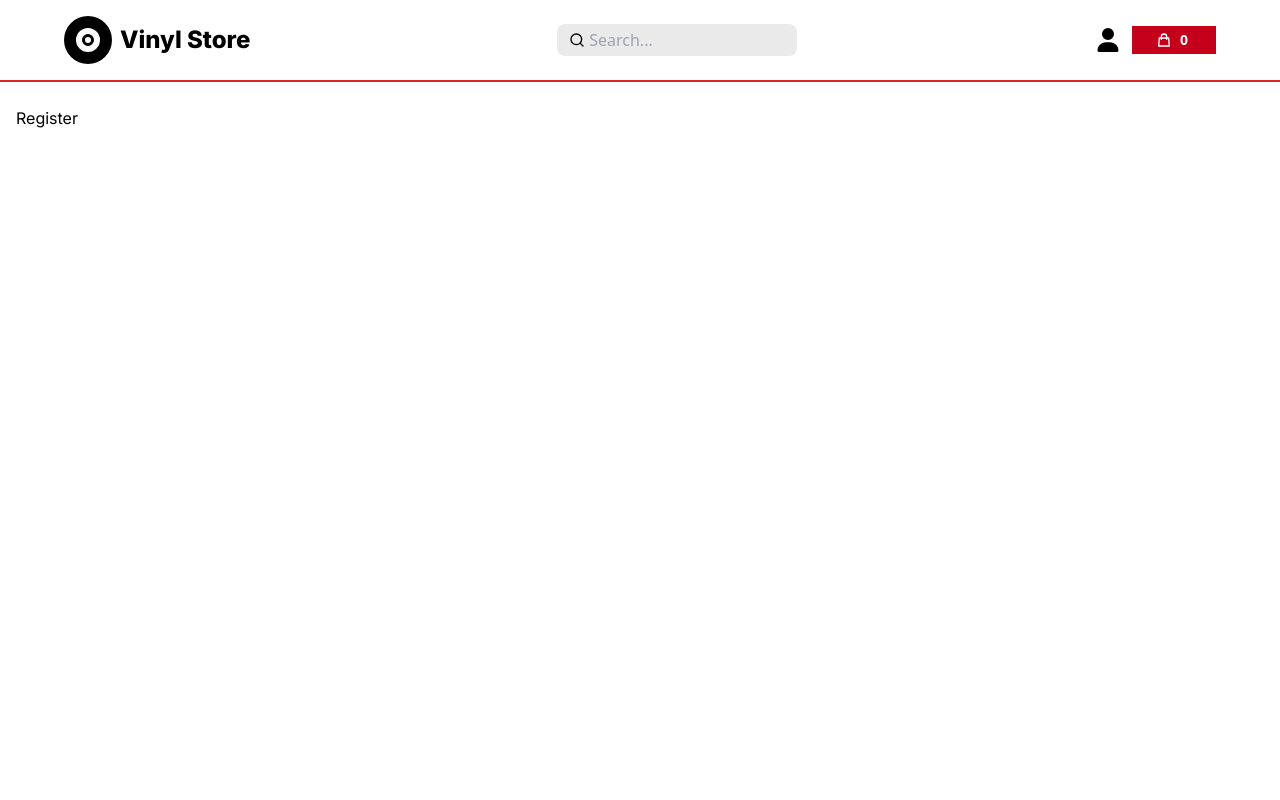
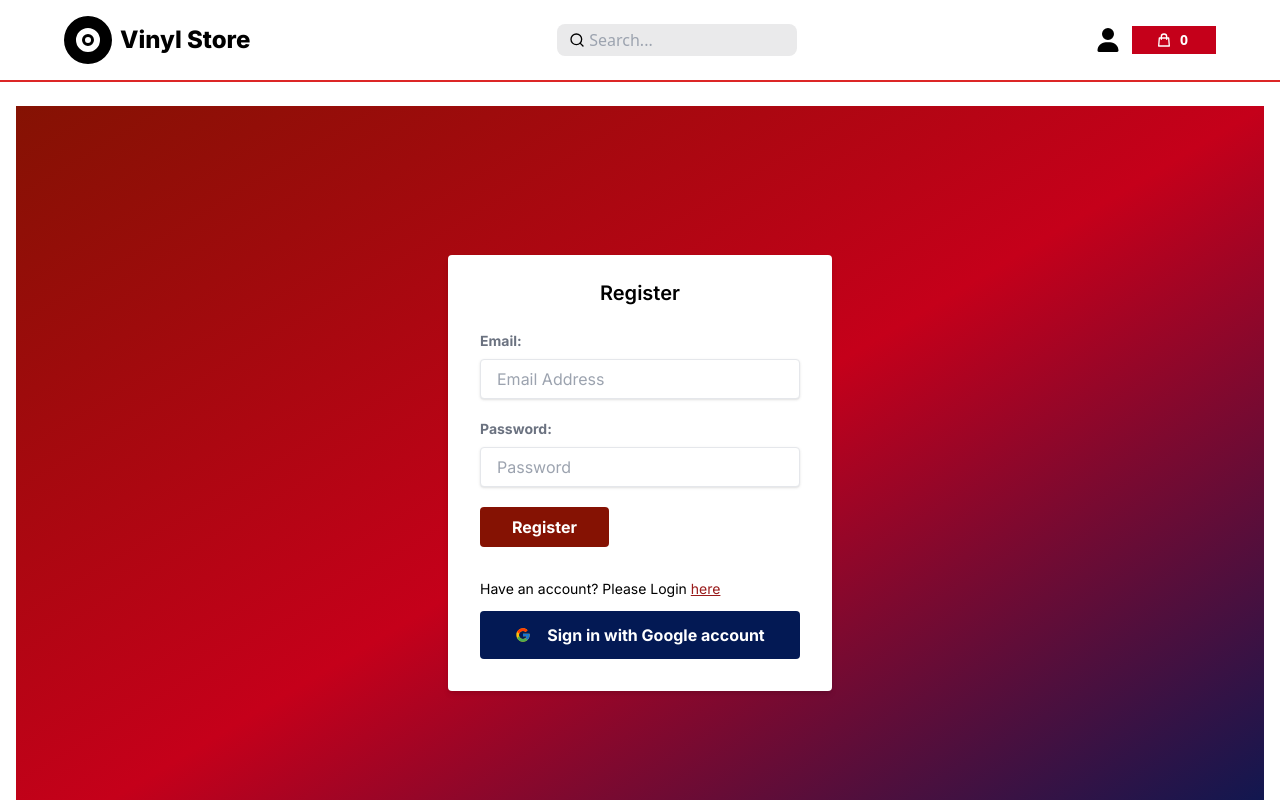
Before and after one commit to KrunoMirkovski/Vinil-Store-App, a React (Vite) app in the folder frontend/: page /register in a window 1280 px wide. Shown: the top 800 px of the page. Built offline with nearby package versions, Linux system fonts and the light colour scheme.

Commit message:
Instaling React Hook Form, setting the basics for the sign in form logic and create the register form

```diff
--- a/frontend/package.json
+++ b/frontend/package.json
@@ -12,6 +12,7 @@
   "dependencies": {
     "react": "^18.3.1",
     "react-dom": "^18.3.1",
+    "react-hook-form": "^7.54.2",
     "react-icons": "^5.4.0",
     "react-router-dom": "^7.1.1",
     "swiper": "^11.2.1"
--- a/frontend/src/components/Login.jsx
+++ b/frontend/src/components/Login.jsx
@@ -1,24 +1,54 @@
 import { Link } from "react-router-dom"
+import { FcGoogle } from "react-icons/fc";
+import { useState } from "react";
+import { useForm } from "react-hook-form"
+
 
 const Login = () => {
+
+    const [message, setMessage] = useState("")
+    const {
+        register,
+        handleSubmit,
+        watch,
+        formState: { errors },
+      } = useForm()
+
+      const onSubmit = (data) => console.log(data)
+
+      const handleGoogleSignIn = async () => {
+      }
+
   return (
     <div className='h-[calc(100vh-50px)] flex justify-center items-center bg-gradient-to-br from-[#851203] via-[#C5001A] to-[#031954]'>
          <div className='w-full max-w-sm mx-auto bg-white shadow-md rounded px-8 pt-6 pb-8 mb-4'>
             <h2 className='text-xl flex justify-center font-semibold mb-6'>Login</h2>
-            <form>
+            <form onSubmit={handleSubmit(onSubmit)}>
                 <div className="mb-5">
                     <label className="block text-gray-500 text-sm font-bold mb-2" htmlFor="email">Email:</label>
-                    <input type="email" name="email" id="email" placeholder="Email Address" className="shadow appearance-none border rounded w-full py-2 px-4 leading-snug focus:outline-none focus:shadow"/>
+                    <input {...register("email", { required: true })} type="email" name="email" id="email" placeholder="Email Address" className="shadow appearance-none border rounded w-full py-2 px-4 leading-snug focus:outline-none focus:shadow"/>
                 </div>
                 <div className="mb-5">
                     <label className="block text-gray-500 text-sm font-bold mb-2" htmlFor="password">Password:</label>
-                    <input type="password" name="password" id="password" placeholder="Password" className="shadow appearance-none border rounded w-full py-2 px-4 leading-snug focus:outline-none focus:shadow"/>
+                    <input  {...register("password", { required: true })} type="password" name="password" id="password" placeholder="Password" className="shadow appearance-none border rounded w-full py-2 px-4 leading-snug focus:outline-none focus:shadow"/>
                 </div>
+                {
+                    message && <p className='text-red-400 text-sm italic mb-3'>{message}</p>
+                }
                 <div>
                     <button className="bg-primary hover:bg-secondary text-white font-bold py-2 px-8 rounded focus:outline-none">Login</button>
                 </div>
             </form>
-            <p className='align-baseline font-normal mt-3 text-sm'>Don't have an account yet? Register <Link to="/register" className="text-red-800 hover:text-red-500 underline">here</Link> </p>
+            <p className='align-baseline font-normal mt-8 mb-3 text-sm'>Don't have an account yet? Register <Link to="/register" className="text-red-800 hover:text-red-500 underline">here</Link> </p>
+
+            {/* sign in with google*/}
+
+            <div>
+                <button onClick={handleGoogleSignIn}
+                className='w-full flex flex-wrap gap-1 items-center justify-center bg-favorite hover:bg-secondary text-white font-bold py-3 px-3 rounded focus:outline-none'>
+                <FcGoogle  className='mr-3'/> Sign in with Google account
+                </button>
+            </div>
          </div>
     </div>
   )
--- a/frontend/src/components/Register.jsx
+++ b/frontend/src/components/Register.jsx
@@ -1,7 +1,55 @@
+import { Link } from "react-router-dom"
+import { FcGoogle } from "react-icons/fc";
+import { useState } from "react";
+import { useForm } from "react-hook-form"
 
 const Register = () => {
+
+      const [message, setMessage] = useState("")
+      const {
+          register,
+          handleSubmit,
+          watch,
+          formState: { errors },
+        } = useForm()
+
+        const onSubmit = (data) => console.log(data)
+
+        const handleGoogleSignIn = async () => {
+        }
+
   return (
-    <div>Register</div>
+    <div className='h-[calc(100vh-50px)] flex justify-center items-center bg-gradient-to-br from-[#851203] via-[#C5001A] to-[#031954]'>
+         <div className='w-full max-w-sm mx-auto bg-white shadow-md rounded px-8 pt-6 pb-8 mb-4'>
+            <h2 className='text-xl flex justify-center font-semibold mb-6'>Register</h2>
+            <form onSubmit={handleSubmit(onSubmit)}>
+                <div className="mb-5">
+                    <label className="block text-gray-500 text-sm font-bold mb-2" htmlFor="email">Email:</label>
+                    <input {...register("email", { required: true })} type="email" name="email" id="email" placeholder="Email Address" className="shadow appearance-none border rounded w-full py-2 px-4 leading-snug focus:outline-none focus:shadow"/>
+                </div>
+                <div className="mb-5">
+                    <label className="block text-gray-500 text-sm font-bold mb-2" htmlFor="password">Password:</label>
+                    <input  {...register("password", { required: true })} type="password" name="password" id="password" placeholder="Password" className="shadow appearance-none border rounded w-full py-2 px-4 leading-snug focus:outline-none focus:shadow"/>
+                </div>
+                {
+                    message && <p className='text-red-400 text-sm italic mb-3'>{message}</p>
+                }
+                <div>
+                    <button className="bg-primary hover:bg-secondary text-white font-bold py-2 px-8 rounded focus:outline-none">Register</button>
+                </div>
+            </form>
+            <p className='align-baseline font-normal mt-8 mb-3 text-sm'>Have an account? Please Login <Link to="/login" className="text-red-800 hover:text-red-500 underline">here</Link> </p>
+
+            {/* sign in with google*/}
+
+            <div>
+                <button onClick={handleGoogleSignIn}
+                className='w-full flex flex-wrap gap-1 items-center justify-center bg-favorite hover:bg-secondary text-white font-bold py-3 px-3 rounded focus:outline-none'>
+                <FcGoogle  className='mr-3'/> Sign in with Google account
+                </button>
+            </div>
+         </div>
+    </div>
   )
 }
 
```
Also changed, not shown: 1 other file (tests, documents, lock files or other folders).
